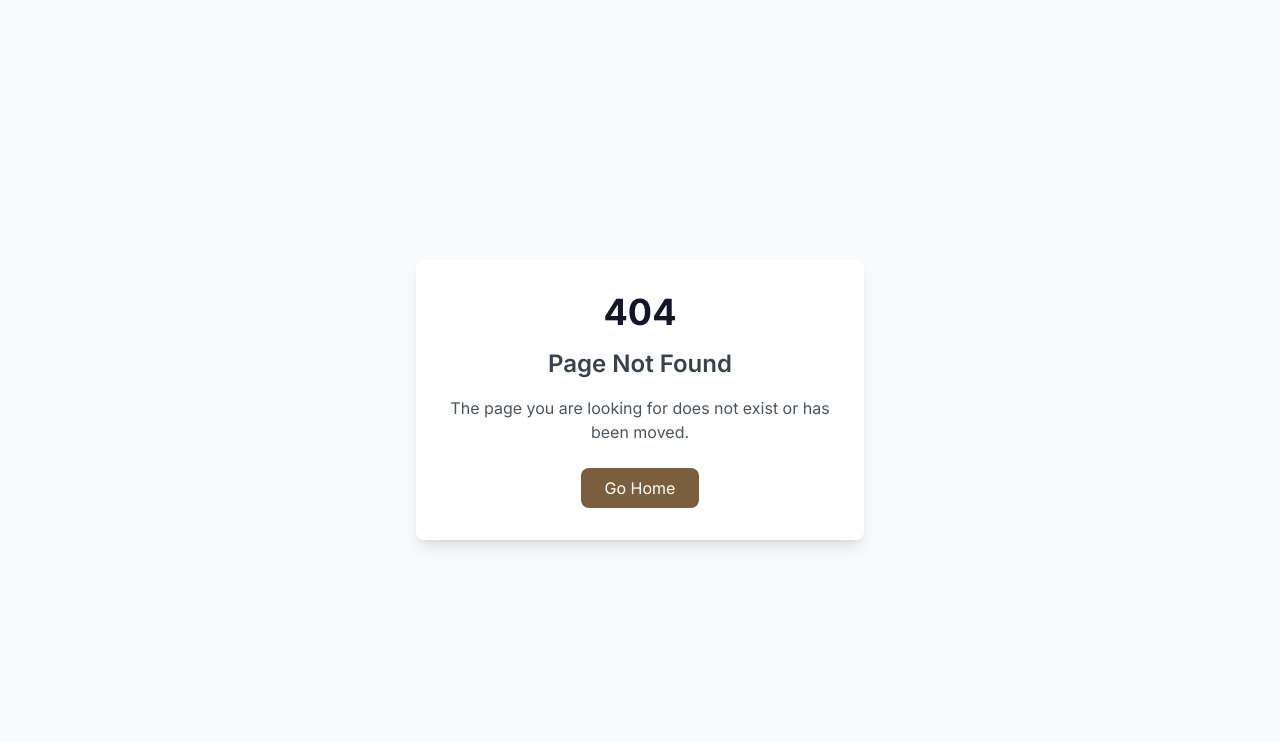
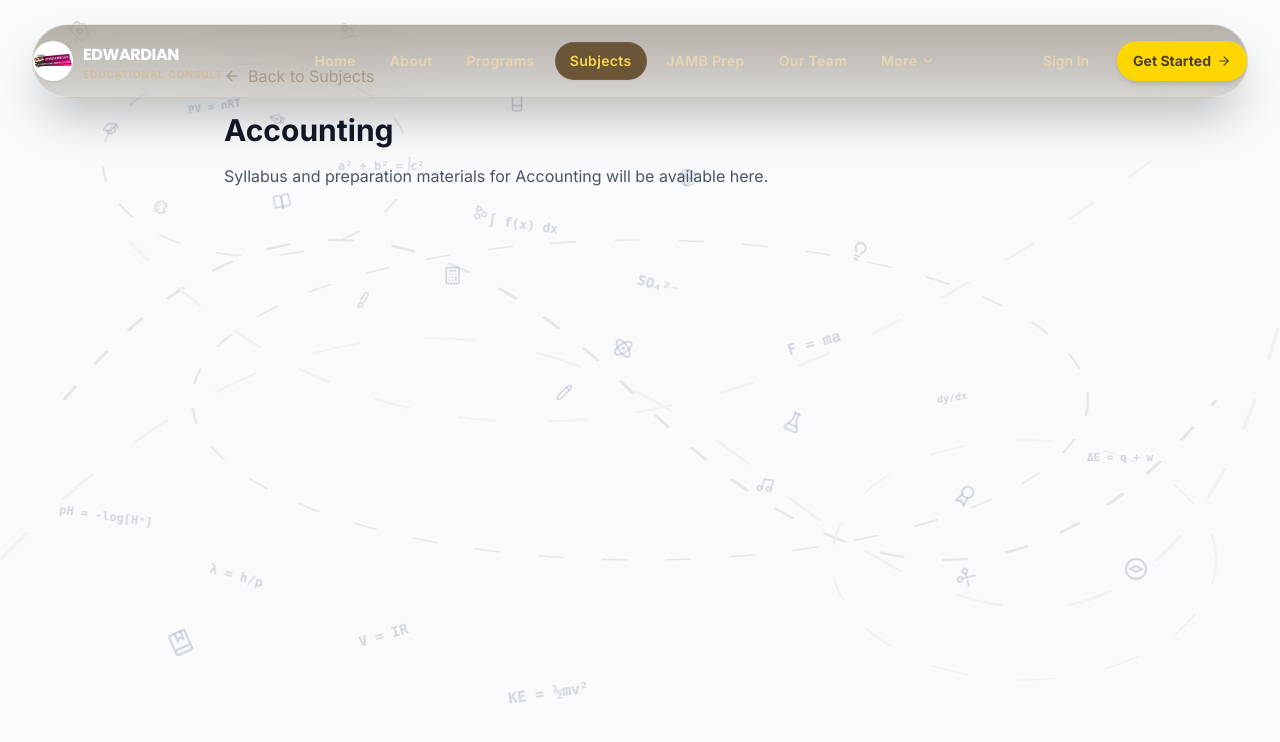
Before and after one commit to edwardianhosting-cyber/edwardian-consult, a Next.js app in the folder frontend/: page /subjects/accounting in a window 1280 px wide. Before the commit this address had no page. Shown: the top 742 px of the page. Built offline with nearby package versions, Linux system fonts and the light colour scheme.

Commit message:
Add subject detail page route

```diff
--- /dev/null
+++ b/frontend/src/app/subjects/[slug]/page.tsx
@@ -0,0 +1,29 @@
+'use client';
+
+import Link from 'next/link';
+import { ArrowLeft } from 'lucide-react';
+import FloatingNav from '@/components/public/FloatingNav';
+import AnimatedAcademicBackground from '@/components/public/AnimatedAcademicBackground';
+
+export default function SubjectDetailPage({ params }: { params: { slug: string } }) {
+  const title = params.slug
+    .split('-')
+    .map((w) => w.charAt(0).toUpperCase() + w.slice(1))
+    .join(' ');
+
+  return (
+    <div className="min-h-screen bg-gray-50 relative">
+      <FloatingNav />
+      <AnimatedAcademicBackground />
+      <section className="relative z-10 max-w-4xl mx-auto px-4 sm:px-6 lg:px-8 py-16">
+        <Link href="/subjects" className="inline-flex items-center gap-2 text-primary-600 hover:text-primary-700 mb-6">
+          <ArrowLeft className="h-4 w-4" /> Back to Subjects
+        </Link>
+        <h1 className="text-3xl font-bold text-gray-900 mb-4">{title}</h1>
+        <p className="text-gray-600 mb-8">
+          Syllabus and preparation materials for {title} will be available here.
+        </p>
+      </section>
+    </div>
+  );
+}
```
